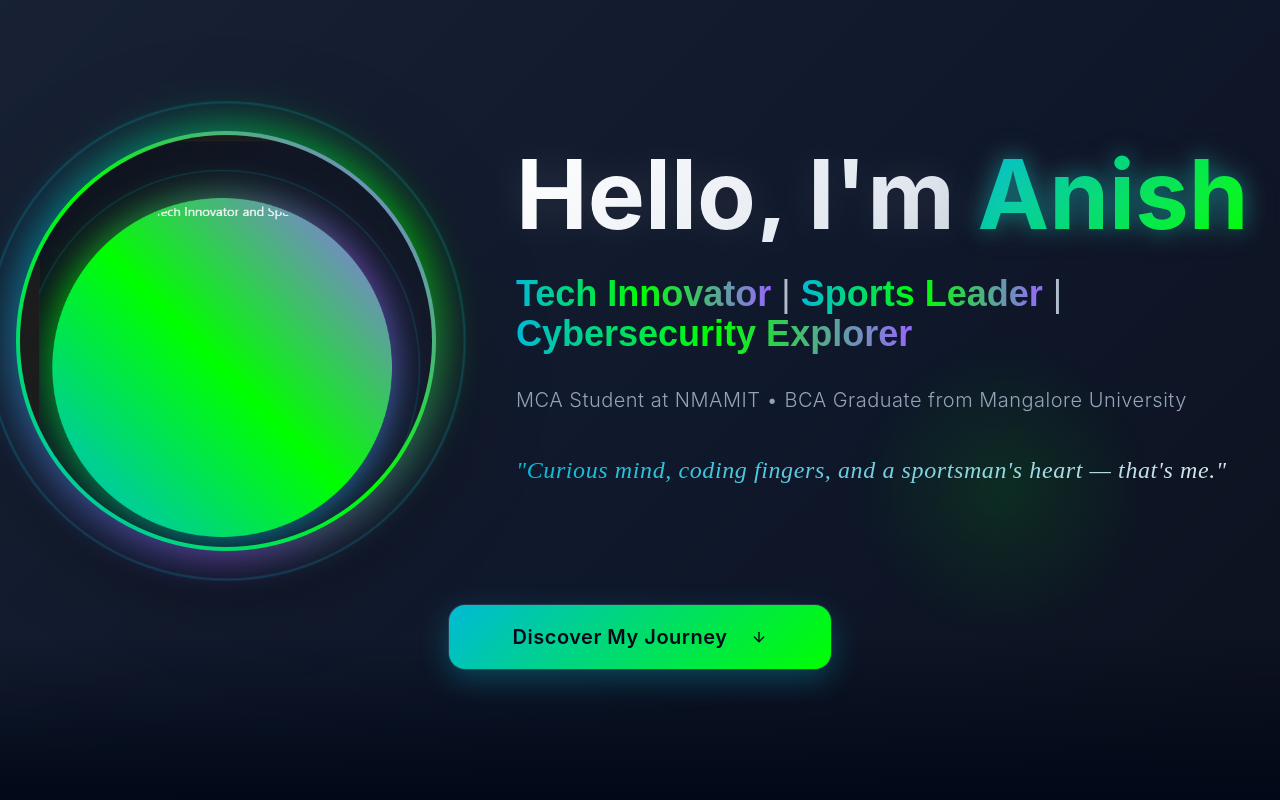
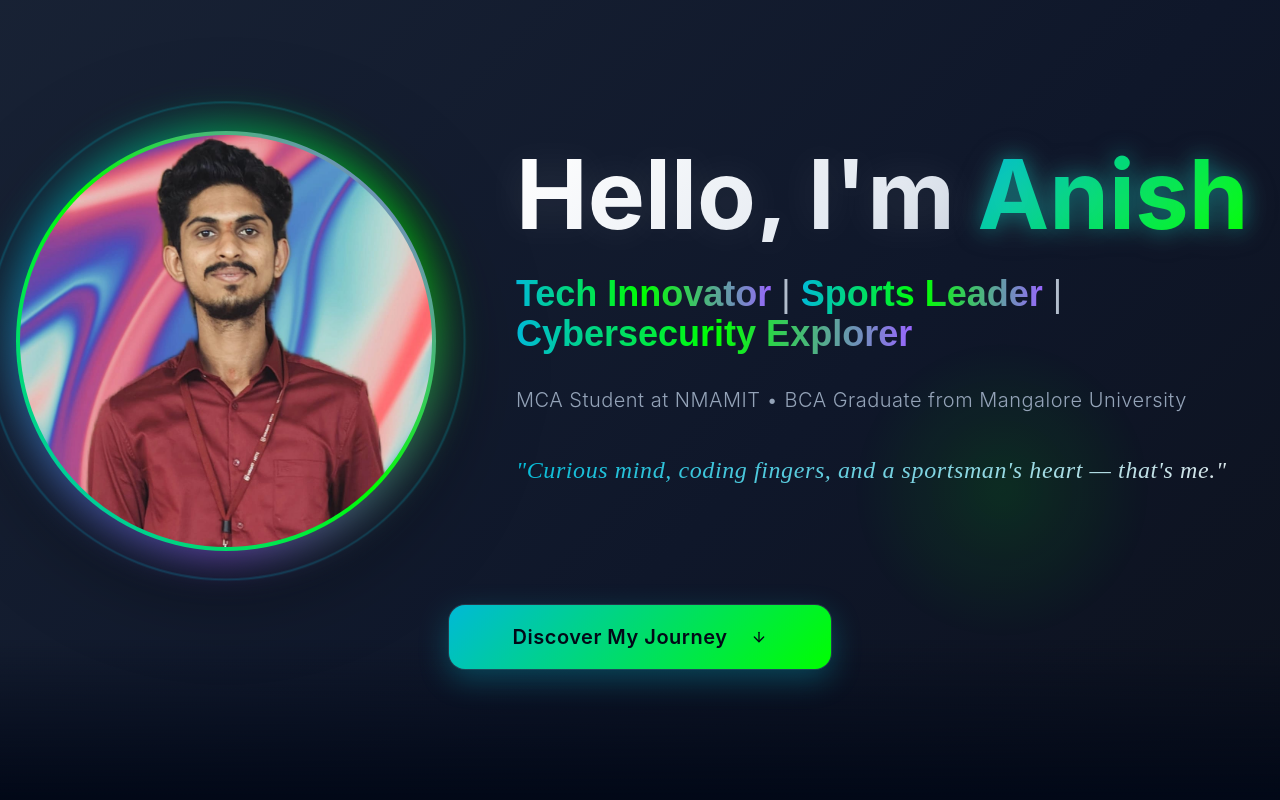
Before and after one commit to Anish-2024/anishs-tech-journey, a React (Vite) app: page / in a window 1280 px wide. Shown: the top 800 px of the page. Built offline with nearby package versions, Linux system fonts and the light colour scheme.

Commit message:
Fix profile image display
Attempt to fix profile image display.

```diff
--- a/src/components/Hero.tsx
+++ b/src/components/Hero.tsx
@@ -19,7 +19,7 @@ const Hero = () => {
             <div className="flex-shrink-0 profile-container">
               <div className="relative profile-image-wrapper">
                 <img
-                  src="/lovable-uploads/15b0cb3b-ce00-4ce1-ad20-90b5ca8cf2b0.png"
+                  src="/lovable-uploads/ad1be813-fc7f-43ab-a995-c0fd74151bee.png"
                   alt="Anish - Tech Innovator and Sports Leader"
                   className="profile-image w-80 h-80 md:w-96 md:h-96 lg:w-[420px] lg:h-[420px] rounded-full object-cover"
                 />
```
Also changed, not shown: public/lovable-uploads/ad1be813-fc7f-43ab-a995-c0fd74151bee.png (added).
